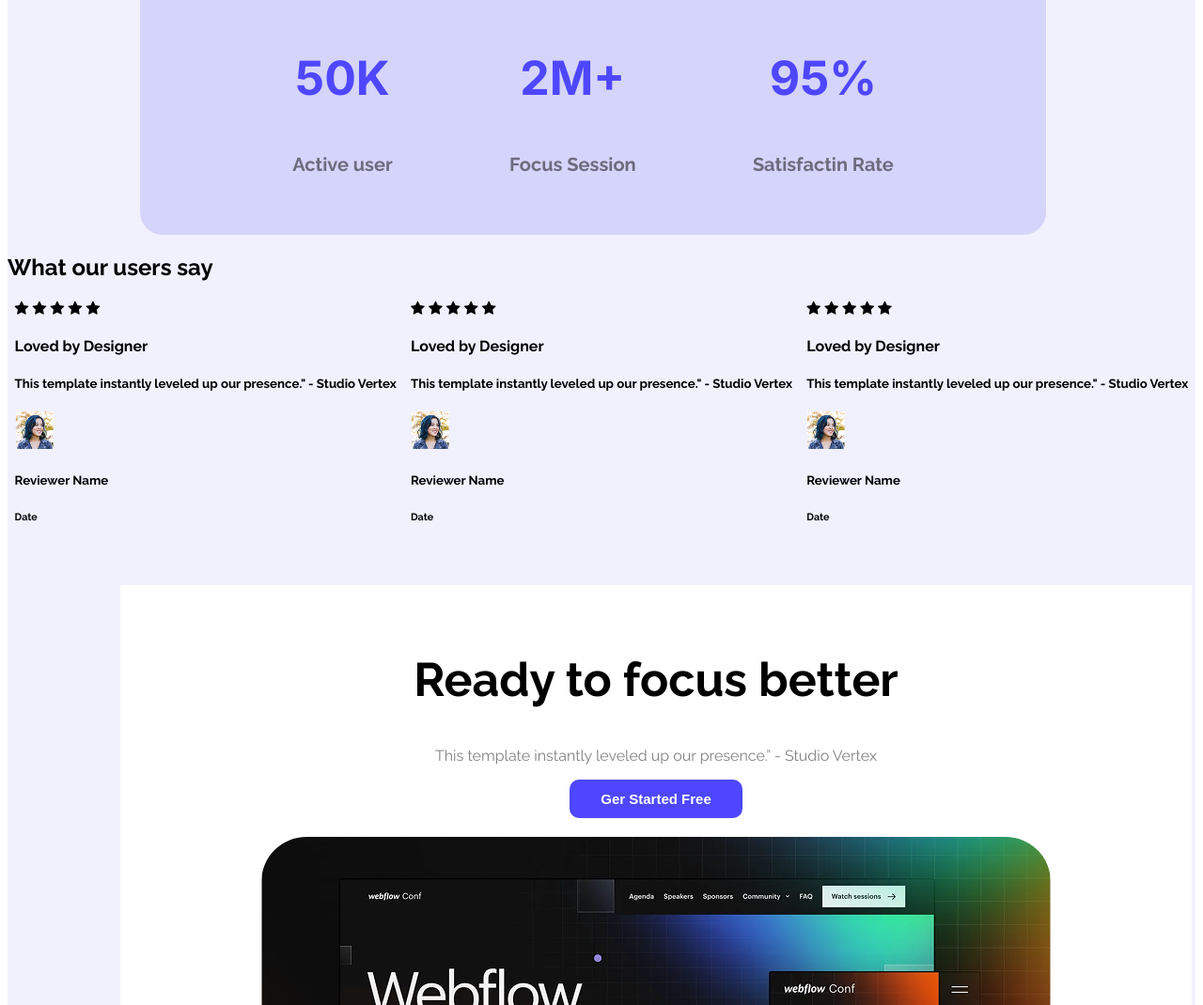
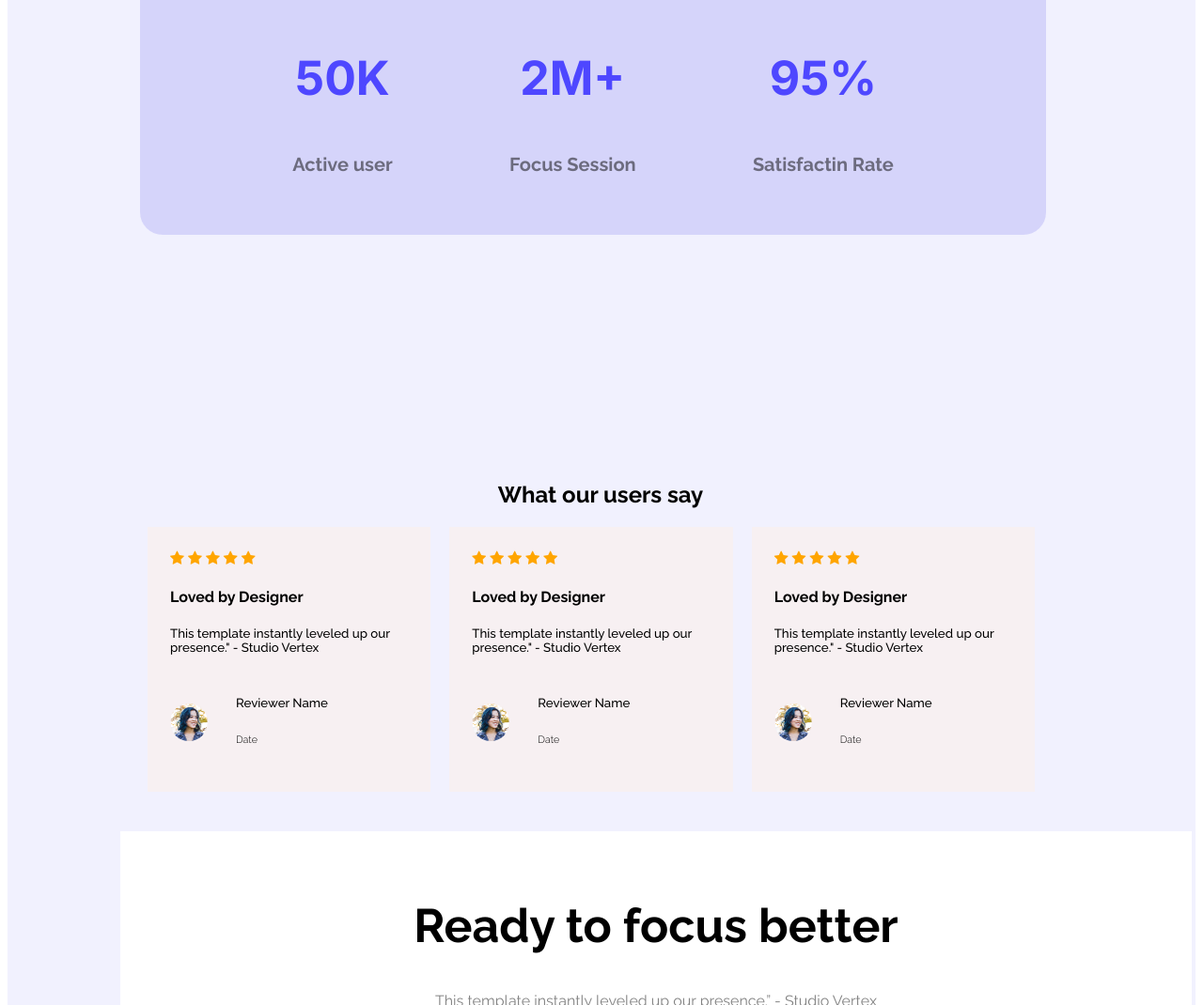
Before and after one commit to Izaj-ahmed/First-Assingment, a plain HTML site: page index.html in a window 1280 px wide. Shown: the part 1289-2359 px from the top of the page at 94% size. Drawn offline with Linux system fonts and the light colour scheme; files whose address does not match are found by name.

Commit message:
footer design

```diff
--- a/style.css
+++ b/style.css
@@ -276,3 +276,44 @@ ul a{
     justify-content: space-around;
 
 }
+
+.customer-review .checked{
+    color: orange;
+
+}
+
+.customer-review h5{
+    font-weight: 500;
+}
+
+.customer-review h6{
+    font-weight: 300;
+}
+
+.customer{
+    margin: 262px 151px 12px 149px;
+}
+
+.customer h2{
+    text-align: center;
+
+}
+
+.design{
+    background-color: #f8f0f0d7;
+    /* border: 1px; */
+    margin-right: 20px;
+    padding: 24px;
+}
+
+.final img{
+    height: 40px;
+    width: 40px;
+    border-radius: 9999px;
+}
+
+.final{
+    display: flex;
+    gap: 30px;
+    align-items: center;
+}
```
